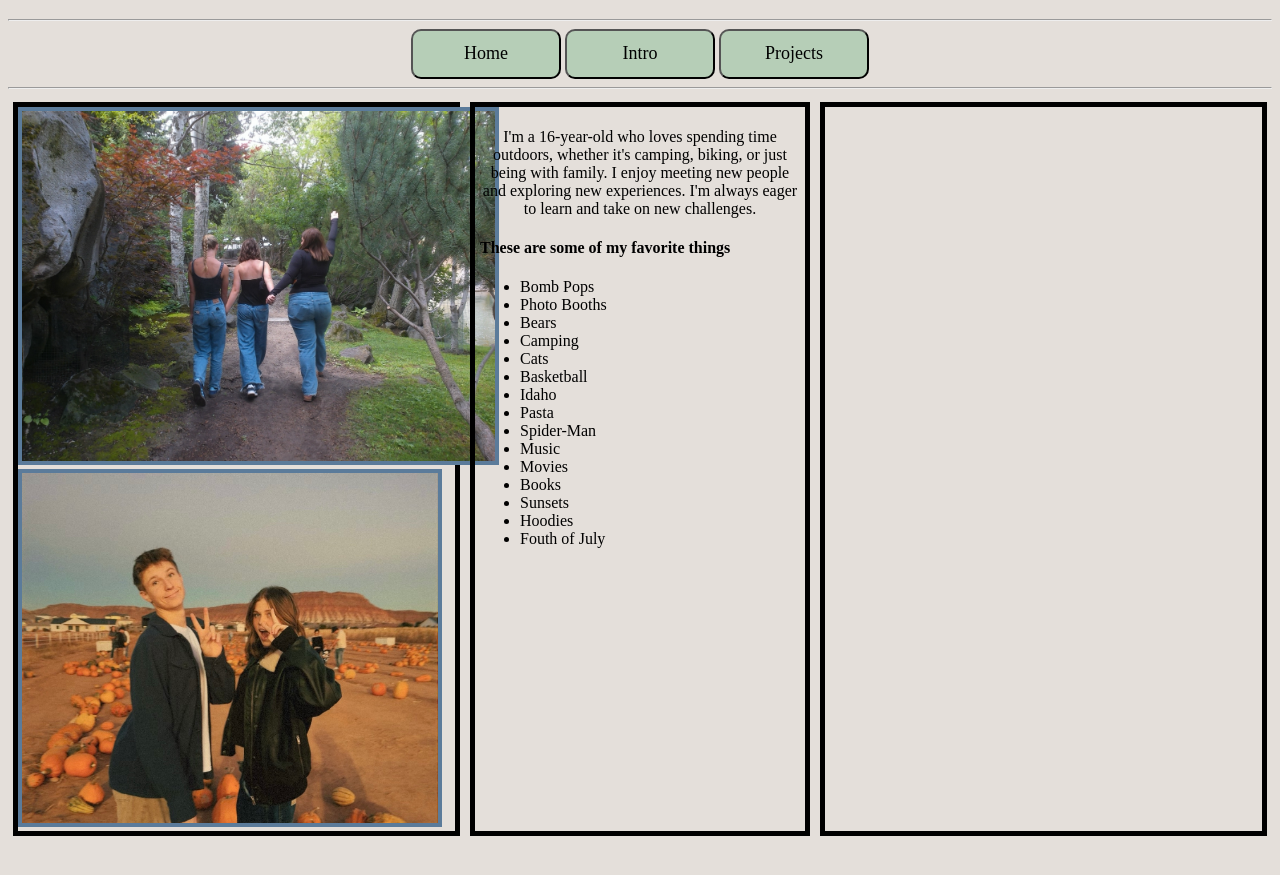
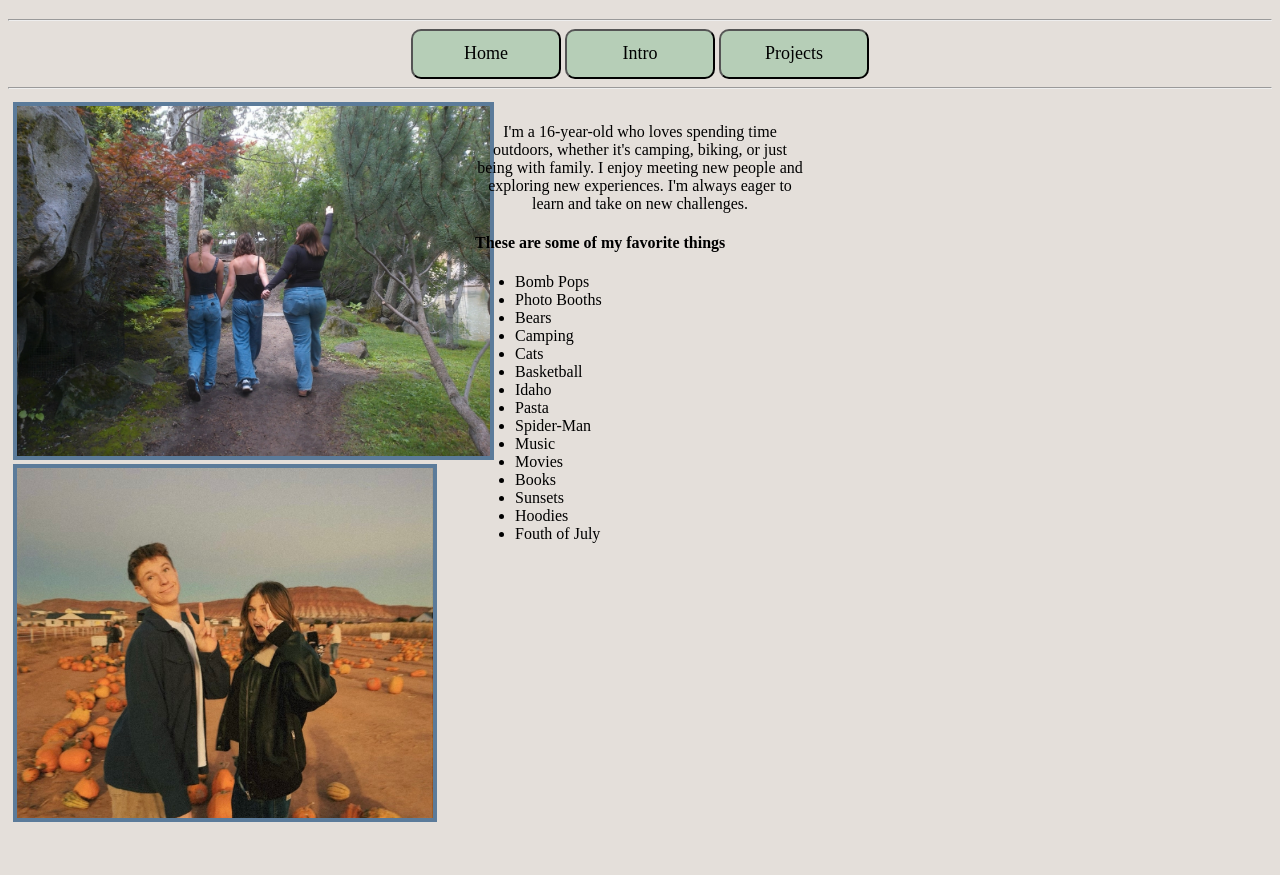
Before and after one commit to olyviaunderwood/26underolye.github.io, a plain HTML site: page intro.html in a window 1280 px wide. Shown: the part 61-936 px from the top of the page. Drawn offline with Linux system fonts and the light colour scheme.

Commit message:
Update style.css

```diff
--- a/style.css
+++ b/style.css
@@ -57,32 +57,32 @@ img{
 #selfies{
     grid-column:1/2;
     grid-row:1/4;
-    border: 5px solid black;
+   /* border: 5px solid black;*/
     margin: 5px 5px 5px 5px;
 }
 #list{
     grid-column:2/4;
     grid-row:1/3;
-    border: 5px solid black;
+   /* border: 5px solid black;*/
     margin: 5px 5px 5px 5px;
     padding:5px 5px 5px 5px;
 }
 #cool{
     grid-column:4/5;
     grid-row:1/4;
-    border: 5px solid black;
+   /* border: 5px solid black;*/
     margin: 5px 5px 5px 5px;
 }
 #BFD{
      grid-column:1/3;
     grid-row:1/4;
-    border: 5px solid black;
+   /* border: 5px solid black;*/
     margin: 5px 5px 5px 5px;
 }
 #Jazz{
      grid-column:3/5;
     grid-row:1/4;
-    border: 5px solid black;
+   /* border: 5px solid black;*/
     margin: 5px 5px 5px 5px;
 }
  .me {
```
